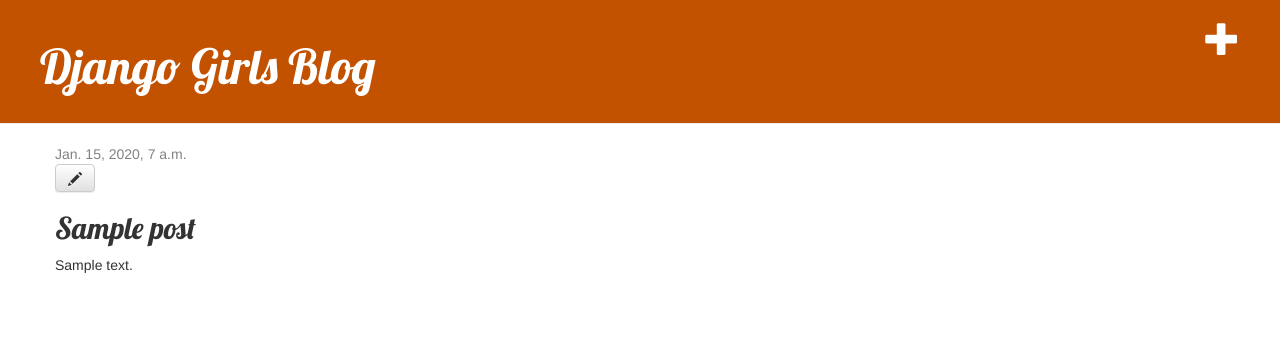
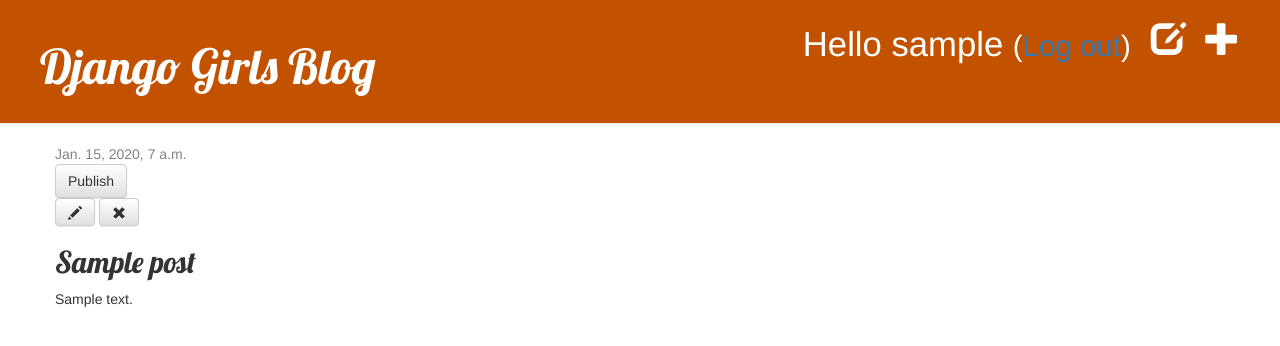
Before and after one commit to vilmar-tech/my-first-blog, a Django app: page /post/1/ in a window 1280 px wide. Shown: the top 346 px of the page. Run offline with Django 3.2, Linux system fonts and the light colour scheme; a user stored in the database is signed in; tables that the repository leaves empty hold one stand-in row (values such as "Sample post"); some libraries are stand-ins or nearby versions.

Commit message:
add publish and delete

```diff
--- a/blog/templates/blog/base.html
+++ b/blog/templates/blog/base.html
@@ -11,6 +11,10 @@
 <div class="page-header">
     {% if user.is_authenticated %}
         <a href="{% url 'post_new' %}" class="top-menu"><span class="glyphicon glyphicon-plus"></span></a>
+        <a href="{% url 'post_list' %}" class="top-menu"><span class="glyphicon glyphicon-edit"></span></a>
+        <p class="top-menu">Hello {{ user.username }} <small>(<a href="{% url 'logout' %}">Log out</a>)</small></p>
+    {% else %}
+        <a href="{% url 'login' %}" class="top-menu"><span class="glyphicon glyphicon-lock"></span></a>
     {% endif %}
     <h1><a href="/">Django Girls Blog</a></h1>
 </div>
--- a/blog/templates/blog/post_detail.html
+++ b/blog/templates/blog/post_detail.html
@@ -3,12 +3,25 @@
 {% block content %}
     <div class="post">
         {% if post.published_date %}
-            <div class="date">
-                {{ post.published_date }}
-            </div>
+<div data-gb-custom-block data-tag="if"></div>
+
+    <div class="date">
+        {{ post.published_date }}
+    </div>
+
+<div data-gb-custom-block data-tag="else"></div>
+
+    <a class="btn btn-default" href="">Publish</a>
+
+<div data-gb-custom-block data-tag="url" data-0='post_publish'>
+
+
+
+</div>
         {% endif %}
         {% if user.is_authenticated %}
             <a class="btn btn-default" href="{% url 'post_edit' pk=post.pk %}"><span class="glyphicon glyphicon-pencil"></span></a>
+            <a class="btn btn-default" href="{% url 'post_remove' pk=post.pk %}"> <span class="glyphicon glyphicon-remove"></span></a>
         {% endif %}
         <h2>{{ post.title }}</h2>
         <p>{{ post.text|linebreaksbr }}</p>
--- a/blog/urls.py
+++ b/blog/urls.py
@@ -1,9 +1,16 @@
 from django.urls import path
 from . import views
+from django.contrib.auth.views import LoginView
+from django.contrib.auth.views import LogoutView
 
 urlpatterns = [
     path('', views.post_list, name='post_list'),
     path('post/<int:pk>/', views.post_detail, name='post_detail'),
     path('post/new/', views.post_new, name='post_new'),
     path('post/<int:pk>/edit/', views.post_edit, name='post_edit'),
+    path('login/', LoginView.as_view(), name="login"),
+    path('logout/', LogoutView.as_view(), name="logout"),
+    path('post/<pk>/publish/', views.post_publish, name='post_publish'),
+    path('post/<pk>/remove/', views.post_remove, name='post_remove'),
+
 ]
--- a/blog/views.py
+++ b/blog/views.py
@@ -4,6 +4,7 @@
 from django.shortcuts import render, get_object_or_404
 from .forms import PostForm
 from django.shortcuts import redirect
+from django.contrib.auth.decorators import login_required
 
 
 def post_list(request):
@@ -14,7 +15,7 @@
     post = get_object_or_404(Post, pk=pk)
     return render(request, 'blog/post_detail.html', {'post': post})
 
-
+@login_required
 def post_new(request):
     if request.method == "POST":
         form = PostForm(request.POST)
@@ -28,7 +29,7 @@
         form = PostForm()
     return render(request, 'blog/post_edit.html', {'form': form})
 
-
+@login_required
 def post_edit(request, pk):
     post = get_object_or_404(Post, pk=pk)
     if request.method == "POST":
@@ -42,3 +43,17 @@
     else:
         form = PostForm(instance=post)
     return render(request, 'blog/post_edit.html', {'form': form})
+
+def post_publish(request, pk):
+    post = get_object_or_404(Post, pk=pk)
+    post.publish()
+    return redirect('post_detail', pk=pk)
+
+def publish(self):
+    self.published_date = timezone.now()
+    self.save()
+
+def post_remove(request, pk):
+    post = get_object_or_404(Post, pk=pk)
+    post.delete()
+    return redirect('post_list')
--- a/mysite/settings.py
+++ b/mysite/settings.py
@@ -26,6 +26,8 @@
 DEBUG = True
 
 ALLOWED_HOSTS = ['127.0.0.1', '.pythonanywhere.com']
+
+LOGIN_REDIRECT_URL = '/'
 
 
 # Application definition
```
Also changed, not shown: blog/templates/registration/login.html (added, +24 -0 lines). Lines whose indentation alone changed are shown as unchanged.
